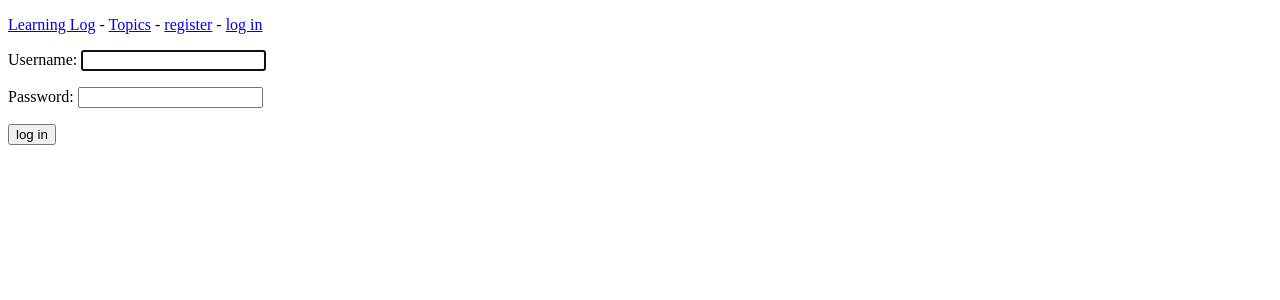
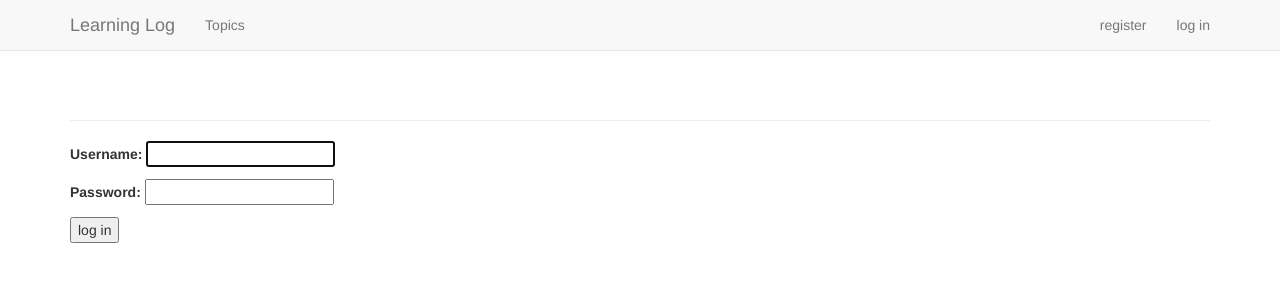
Before and after one commit to jbejjani2022/Learning_Log, a Django app: page /users/login/?next=/edit_entry/1 in a window 1280 px wide. Shown: the top 300 px of the page. Run offline with Django 3.2, Linux system fonts and the light colour scheme; some libraries are stand-ins or nearby versions.

Commit message:
Restyled base.html using bootstrap3

```diff
--- a/learning_logs/templates/learning_logs/base.html
+++ b/learning_logs/templates/learning_logs/base.html
@@ -1,27 +1,63 @@
+{% load bootstrap3 %}
+
 <!DOCTYPE html>
 
-<html>
+<html lang='en'>
 
     <head>
+        <meta charset="utf-8">
+        <meta http-equiv="X-UA-Compatible" content="IE=edge">
+        <meta name="viewport" content="width=device-width, initial-scale=1">
+
         <title>{% block title %}{% endblock title %}</title>
+
+        {% bootstrap_css %}
+        {% bootstrap_javascript %}
     </head>
 
     <body>
-        <p>
-            <a href="{% url 'learning_logs:index' %}">Learning Log</a> -
-            <a href="{% url 'learning_logs:topics' %}">Topics</a> -
-            {% if user.is_authenticated %}
-                Hello, {{ user.username }} -
-                <a href="{% url 'users:logout' %}">log out</a>
-            {% else %}
-                <a href="{% url 'users:register' %}">register</a> -
-                <a href="{% url 'users:login' %}">log in</a>
-            {% endif %}
-        </p>
+        <!-- Static navbar -->
+        <nav class="navbar navbar-default navbar-static-top">
+            <div class="container">
 
-{% block content %}
+                <div class="navbar-header">
+                    <button type="button" class="navbar-toggle collapsed"
+                        data-toggle="collapse" data-target="#navbar"
+                        aria-expanded="false" aria-controls="navbar">
+                    </button>
+                    <a class="navbar-brand" href="{% url 'learning_logs:index' %}">
+                        Learning Log</a>
+                </div>
 
-{% endblock content %}
+                <div id="navbar" class="navbar-collapse collapse">
+                    <ul class="nav navbar-nav">
+                        <li><a href="{% url 'learning_logs:topics' %}">Topics</a></li>
+                    </ul>
+
+                    <ul class="nav navbar-nav navbar-right">
+                        {% if user.is_authenticated %}
+                            <li><a>Hello, {{ user.username }}.</a></li>
+                            <li><a href="{% url 'users:logout' %}">log out</a></li>
+                        {% else %}
+                            <li><a href="{% url 'users:register' %}">register</a></li>
+                            <li><a href="{% url 'users:login' %}">log in</a></li>
+                        {% endif %}
+                    </ul>
+                </div><!--/.nav-collapse -->
+
+            </div>
+        </nav>
+
+        <div class="container">
+
+            <div class="page-header">
+                {% block header %}{% endblock header %}
+            </div>
+            <div>
+                {% block content %}{% endblock content %}
+            </div>
+
+        </div> <!-- /container -->
 
     </body>
 </html>
--- a/requirements.txt
+++ b/requirements.txt
@@ -1,4 +1,7 @@
 asgiref==3.2.8
 Django==3.0.7
+django-bootstrap3==14.1.0
+importlib-metadata==1.7.0
 pytz==2020.1
 sqlparse==0.3.1
+zipp==3.1.0
```
Also changed, not shown: learning_log/settings.py (+9 -0 lines).
